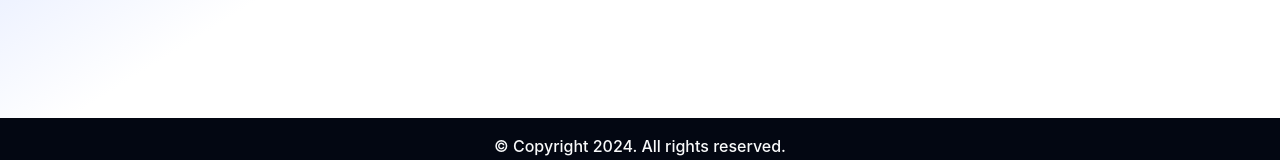
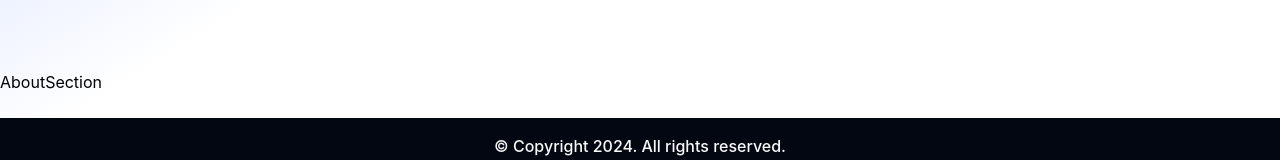
Before and after one commit to satyam73/search-colors, a React (Vite) app: page / in a window 1280 px wide. Shown: the part 626-786 px from the top of the page. Built offline with nearby package versions, Linux system fonts and the light colour scheme.

Commit message:
feat: add router in web app for different pages navigation

```diff
--- a/src/App.tsx
+++ b/src/App.tsx
@@ -1,14 +1,11 @@
-import { BrowserRouter } from 'react-router-dom';
+import { Outlet } from 'react-router-dom';
 import './App.css';
 import Layout from './components/common/Layout/Layout';
-import HomeSection from './components/HomeSection/HomeSection';
 
 export default function App() {
   return (
-    <BrowserRouter>
-      <Layout>
-        <HomeSection />
-      </Layout>
-    </BrowserRouter>
+    <Layout>
+      <Outlet />
+    </Layout>
   );
 }
--- /dev/null
+++ b/src/Router.tsx
@@ -0,0 +1,23 @@
+import * as React from 'react';
+import { createBrowserRouter } from 'react-router-dom';
+
+import App from '@/src/App';
+import Home from '@/src/pages/Home';
+
+export const router = createBrowserRouter([
+  {
+    path: '/',
+    element: <App />,
+    children: [
+      {
+        path: '/',
+        element: <Home />,
+      },
+
+      {
+        path: '/search',
+        element: <>Search Page</>,
+      },
+    ],
+  },
+]);
--- /dev/null
+++ b/src/components/AboutSection/AboutSection.tsx
@@ -0,0 +1,3 @@
+export default function AboutSection() {
+  return <section id='about'>AboutSection</section>;
+}
--- /dev/null
+++ b/src/components/AboutSection/aboutSection.module.css
@@ -0,0 +1,3 @@
+.about-section{
+
+}
--- a/src/main.tsx
+++ b/src/main.tsx
@@ -1,10 +1,11 @@
-import React from 'react'
-import ReactDOM from 'react-dom/client'
-import App from './App.tsx'
-import './index.css'
+import React from 'react';
+import ReactDOM from 'react-dom/client';
+import './index.css';
+import { RouterProvider } from 'react-router-dom';
+import { router } from '@/src/Router.tsx';
 
 ReactDOM.createRoot(document.getElementById('root')!).render(
   <React.StrictMode>
-    <App />
-  </React.StrictMode>,
-)
+    <RouterProvider router={router} />
+  </React.StrictMode>
+);
--- /dev/null
+++ b/src/pages/Home.tsx
@@ -0,0 +1,10 @@
+import HomeSection from '@components/HomeSection/HomeSection';
+import AboutSection from '@components/AboutSection/AboutSection';
+export default function Home() {
+  return (
+    <div>
+      <HomeSection />
+      <AboutSection/>
+    </div>
+  );
+}
```
